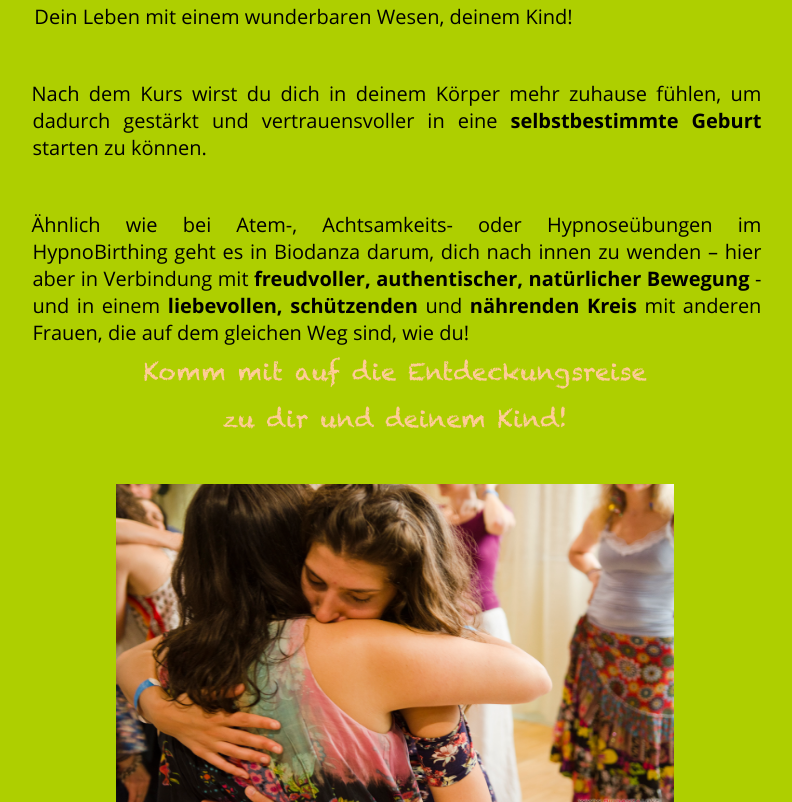
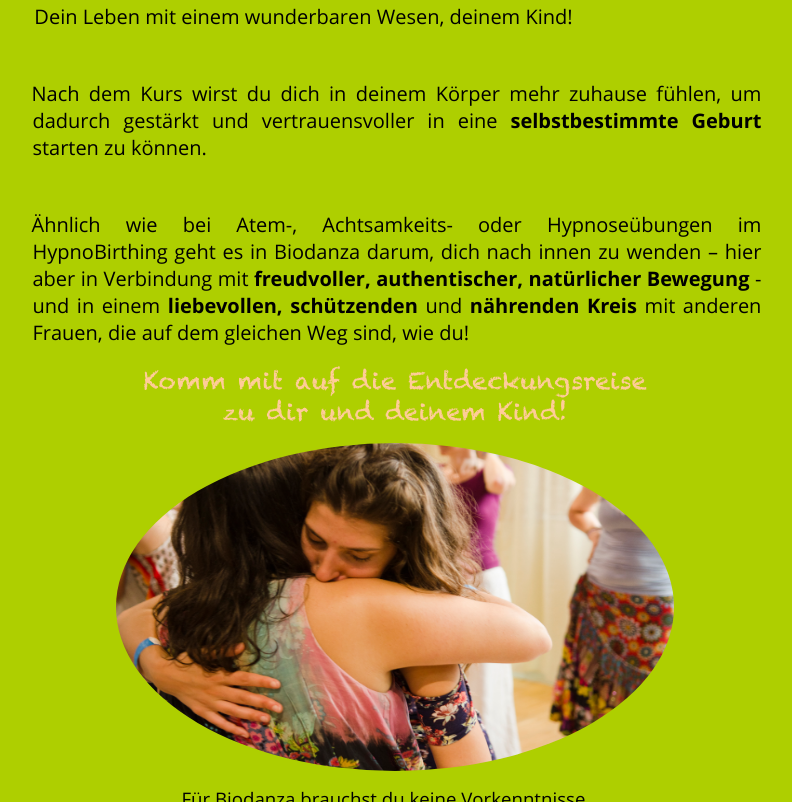
Before and after one commit to biodanza-schwangerschaft/biodanza-schwangerschaft, a plain HTML site: page index.html in a window 1280 px wide. Shown: the part 1998-2800 px from the top of the page, without its empty margins (245-1037 px from the left). Drawn offline with Linux system fonts and the light colour scheme.

Commit message:
Website upload

```diff
--- a/index.html
+++ b/index.html
@@ -6,7 +6,7 @@
 	<meta name="generator" content="LibreOffice 6.0.2.1 (MacOSX)"/>
 	<meta name="author" content="Angela Fauvel"/>
 	<meta name="created" content="2018-04-14T07:39:00Z"/>
-	<meta name="changed" content="2018-06-10T10:39:51.508700610"/>
+	<meta name="changed" content="2018-06-10T10:49:35.907989362"/>
 	<style type="text/css">
 		@page { size: 5.83in 8.27in }
 		p { margin-bottom: 0.08in }
@@ -181,22 +181,14 @@ hier aber in Verbindung mit <b>freudvoller, authentischer,
 natürlicher Bewegung</b> - und in einem <b>liebevollen, schützenden
 </b><span style="font-weight: normal">und</span><b> nährenden Kreis</b><span style="font-weight: normal">
 mit anderen Frauen</span>, die auf dem gleichen Weg sind, wie du!</font></font></p>
-<p align="center" style="margin-top: 0.1in; margin-bottom: 0in; background: #aecf00; page-break-before: always">
+<p align="center" style="margin-top: 0.2in; margin-bottom: 0in; background: #aecf00; page-break-before: always">
 <font color="#ffcc99"><font face="Chalkduster"><font size="5" style="font-size: 18pt"><span style="font-style: normal"><span style="font-weight: normal">Komm
-mit auf die Entdeckungsreise </span></span></font></font></font>
-</p>
-<p align="center" style="margin-bottom: 0in; background: #aecf00"><font color="#ffcc99"><font face="Chalkduster"><font size="5" style="font-size: 18pt"><span style="font-style: normal"><span style="font-weight: normal">zu
-dir und deinem Kind!</span></span></font></font></font></p>
-<p align="center" style="margin-bottom: 0in; background: #aecf00"><br/>
-
-</p>
-<p align="center" style="margin-bottom: 0in; background: #aecf00"><font color="#ffcc99"><img src="Website_html_19e6fd5f8f08574d.jpg" name="Grafik1" width="558" height="328" border="0"/>
+mit auf die Entdeckungsreise<br/>
+zu dir und deinem Kind!</span></span></font></font></font></p>
+<p align="center" style="margin-bottom: 0in; line-height: 200%; background: #aecf00">
+<font color="#ffcc99"><img src="Website_html_19e6fd5f8f08574d.jpg" name="Grafik1" width="558" height="328" border="0"/>
 </font></p>
-<p align="center" style="margin-right: 0.19in; margin-bottom: 0in; line-height: 100%; background: #aecf00; page-break-before: auto">
-<br/>
-
-</p>
-<p align="center" style="margin-right: 0.19in; margin-bottom: 0in; line-height: 150%; background: #aecf00">
+<p align="center" style="margin-right: 0.19in; margin-bottom: 0in; line-height: 150%; background: #aecf00; page-break-before: auto">
 <font face="Apple SD Gothic Neo"><font color="#000000"><font face="Apple SD Gothic Neo"><font size="4" style="font-size: 14pt"><span style="font-style: normal"><span style="font-weight: normal">Für
 Biodanza brauchst du keine Vorkenntnisse.<br/>
 </span></span></font></font></font><font color="#000000"><font size="4" style="font-size: 14pt"><span style="font-weight: normal">Kurse
--- a/style.css
+++ b/style.css
@@ -5,6 +5,10 @@ body {
 
 div[title="header"] {
   display: none;
+}
+
+p img {
+  border-radius: 50%;
 }
 
 @font-face {
```
Also changed, not shown: 1 other file.
